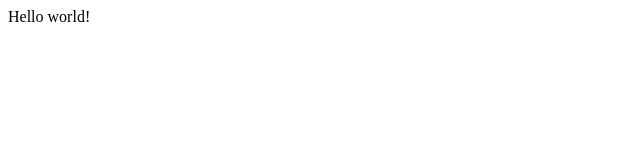
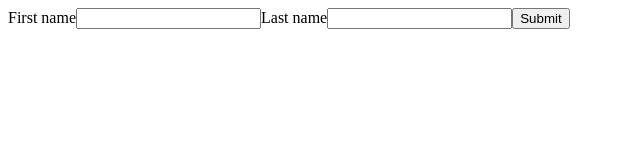
Before and after one commit to kalamos-care/kit_registration_page, a Gatsby site: page / in a window 1280 px wide. Shown: the whole page, without its empty margins (0-640 px from the left). Built offline with nearby package versions, Linux system fonts and the light colour scheme; Gatsby itself is replaced by a stand-in of ours.

Commit message:
added a form

```diff
--- a/docs/chunk-map.json
+++ b/docs/chunk-map.json
@@ -1 +1 @@
-{"polyfill":["/polyfill-e3ad408dc2ba0f2024b7.js"],"app":["/app-c069e8af4ce14e5a2918.js"],"component---src-pages-index-js":["/component---src-pages-index-js-9d2ca4dc491a25579ab6.js"]}
+{"polyfill":["/polyfill-e3ad408dc2ba0f2024b7.js"],"app":["/app-c069e8af4ce14e5a2918.js"],"component---src-pages-index-js":["/component---src-pages-index-js-a4a4536ffea91c9ac1a5.js"]}
--- a/docs/page-data/app-data.json
+++ b/docs/page-data/app-data.json
@@ -1 +1 @@
-{"webpackCompilationHash":"66ae0bdc70acf5317039"}
+{"webpackCompilationHash":"15fe4f7e5b4b03abb841"}
--- a/docs/webpack.stats.json
+++ b/docs/webpack.stats.json
@@ -1 +1 @@
-{"errors":[],"warnings":[],"namedChunkGroups":{"polyfill":{"chunks":[0,4],"assets":["webpack-runtime-047ed5138036298b0532.js","webpack-runtime-047ed5138036298b0532.js.map","polyfill-e3ad408dc2ba0f2024b7.js","polyfill-e3ad408dc2ba0f2024b7.js.map"],"children":{},"childAssets":{}},"app":{"chunks":[0,3,1],"assets":["webpack-runtime-047ed5138036298b0532.js","webpack-runtime-047ed5138036298b0532.js.map","framework-c5c887c038a86482cf43.js","framework-c5c887c038a86482cf43.js.map","app-c069e8af4ce14e5a2918.js","app-c069e8af4ce14e5a2918.js.map"],"children":{},"childAssets":{}},"component---src-pages-index-js":{"chunks":[2],"assets":["component---src-pages-index-js-9d2ca4dc491a25579ab6.js","component---src-pages-index-js-9d2ca4dc491a25579ab6.js.map"],"children":{},"childAssets":{}}},"assetsByChunkName":{"polyfill":["webpack-runtime-047ed5138036298b0532.js","polyfill-e3ad408dc2ba0f2024b7.js"],"app":["webpack-runtime-047ed5138036298b0532.js","framework-c5c887c038a86482cf43.js","app-c069e8af4ce14e5a2918.js"],"component---src-pages-index-js":["component---src-pages-index-js-9d2ca4dc491a25579ab6.js"]}}
+{"errors":[],"warnings":[],"namedChunkGroups":{"polyfill":{"chunks":[0,4],"assets":["webpack-runtime-12f8793719e871c70e41.js","webpack-runtime-12f8793719e871c70e41.js.map","polyfill-e3ad408dc2ba0f2024b7.js","polyfill-e3ad408dc2ba0f2024b7.js.map"],"children":{},"childAssets":{}},"app":{"chunks":[0,3,1],"assets":["webpack-runtime-12f8793719e871c70e41.js","webpack-runtime-12f8793719e871c70e41.js.map","framework-c5c887c038a86482cf43.js","framework-c5c887c038a86482cf43.js.map","app-c069e8af4ce14e5a2918.js","app-c069e8af4ce14e5a2918.js.map"],"children":{},"childAssets":{}},"component---src-pages-index-js":{"chunks":[2],"assets":["component---src-pages-index-js-a4a4536ffea91c9ac1a5.js","component---src-pages-index-js-a4a4536ffea91c9ac1a5.js.map"],"children":{},"childAssets":{}}},"assetsByChunkName":{"polyfill":["webpack-runtime-12f8793719e871c70e41.js","polyfill-e3ad408dc2ba0f2024b7.js"],"app":["webpack-runtime-12f8793719e871c70e41.js","framework-c5c887c038a86482cf43.js","app-c069e8af4ce14e5a2918.js"],"component---src-pages-index-js":["component---src-pages-index-js-a4a4536ffea91c9ac1a5.js"]}}
--- a/src/pages/index.js
+++ b/src/pages/index.js
@@ -1,5 +1,49 @@
 import React from "react"
 
-export default function Home() {
-  return <div>Hello world!</div>
+export default class IndexPage extends React.Component {
+  state = {
+    firstName: "",
+    lastName: "",
+  }
+
+  handleInputChange = event => {
+    const target = event.target
+    const value = target.value
+    const name = target.name
+
+    this.setState({
+      [name]: value,
+    })
+  }
+
+  handleSubmit = event => {
+    event.preventDefault()
+    alert(`Welcome ${this.state.firstName} ${this.state.lastName}!`)
+  }
+
+  render() {
+    return (
+      <form onSubmit={this.handleSubmit}>
+        <label>
+          First name
+          <input
+            type="text"
+            name="firstName"
+            value={this.state.firstName}
+            onChange={this.handleInputChange}
+          />
+        </label>
+        <label>
+          Last name
+          <input
+            type="text"
+            name="lastName"
+            value={this.state.lastName}
+            onChange={this.handleInputChange}
+          />
+        </label>
+        <button type="submit">Submit</button>
+      </form>
+    )
+  }
 }
```
Also changed, not shown: docs/index.html (+1 -1 lines), 9 other files.
